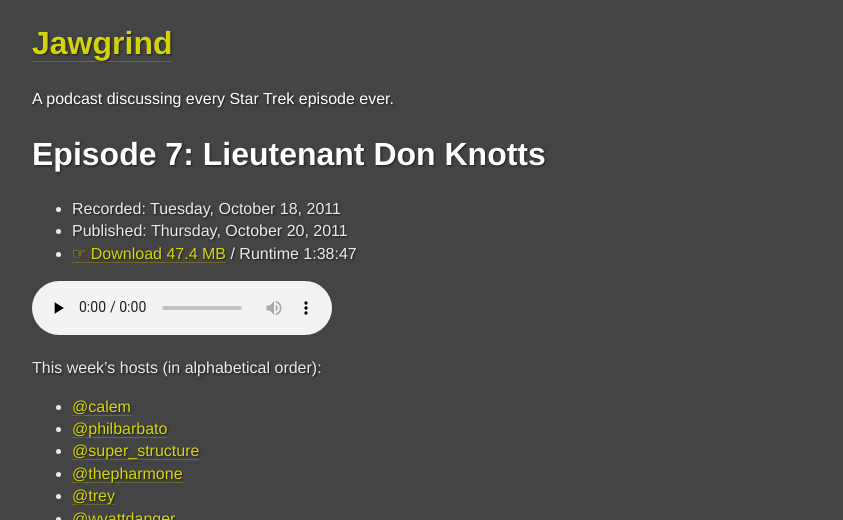
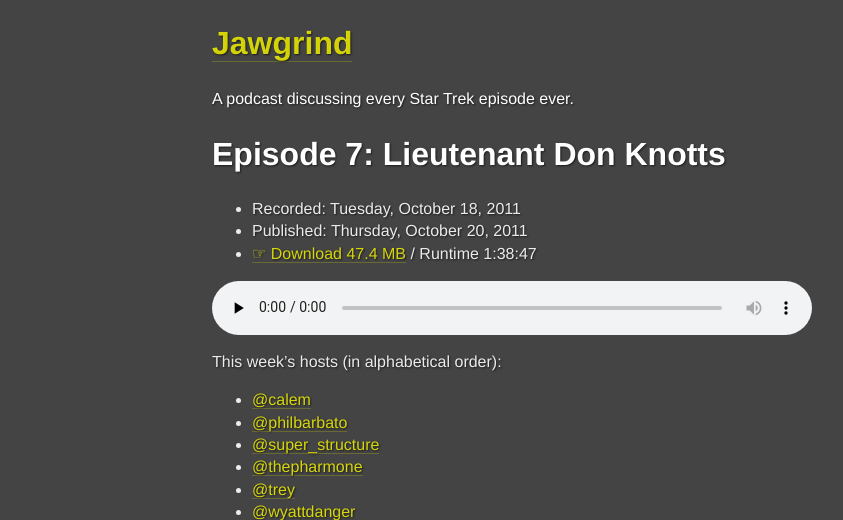
Before and after one commit to trey/jawgrind, a Jekyll site: the page built from _posts/2011-10-20-e7.md, in a window 1280 px wide. Shown: the top 520 px of the page, without its empty margins (128-971 px from the left). Built offline with Jekyll 4.4.1, drawn with Linux system fonts in a browser that asks for light colours; some of the changed text lies outside the part shown; grey boxes are pictures that could not be loaded.

Commit message:
Prev/next nav, basic episode style.

```diff
--- a/_layouts/default.html
+++ b/_layouts/default.html
@@ -2,7 +2,7 @@
 <html>
 {% include head.html %}
 
-<body>
+<body{% if page.title %} class="episode"{% endif %}>
     <div id="wrapper">
     {% include header.html %}
 
--- a/_layouts/episode.html
+++ b/_layouts/episode.html
@@ -1,10 +1,11 @@
 ---
 layout: default
+bodyclass: episode
 ---
 
 <h1>Episode {{ page.permalink }}: {{ page.title }}</h1>
 
-<ul>
+<ul class="meta">
     {% if page.recorded %}
     <li>Recorded: {{ page.recorded | date: '%A, %B %e, %Y' }}</li>
     {% endif %}
@@ -17,3 +18,14 @@
 <div class="notes">
     {{ content }}
 </div>
+
+<nav>
+    <ul>
+        {% if page.previous.url %}
+        <li class="prev"><a href="{{ page.previous.url }}">◀ Episode {{ page.previous.permalink }}: {{ page.previous.title }}</a></li>
+        {% endif %}
+        {% if page.next.url %}
+        <li class="next"><a href="{{ page.next.url }}">Episode {{ page.next.permalink }}: {{ page.next.title }} ▶</a></li>
+        {% endif %}
+    </ul>
+</nav>
--- a/css/main.scss
+++ b/css/main.scss
@@ -14,13 +14,16 @@
 }
 
 #wrapper {
+    // middle
     margin: 0 5em;
 
+    // largest
     @include breakpoint(xxl) {
         margin: 0 auto;
         width: 60em;
     }
 
+    // smallest
     @include breakpoint(l) { margin: 0 1em; }
 }
 
@@ -182,7 +185,7 @@
 footer {
     color: rgba(255, 255, 255, .4);
     font-size: .7em;
-    padding: 50px 0 20px;
+    padding: 50px 0 80px;
 
     a {
         background: none;
@@ -190,6 +193,49 @@
     }
 }
 
-.notes {
-    ul ul { margin: 0; }
+.episode {
+    audio {
+        display: block;
+        width: 100%;
+    }
+
+    nav {
+        @include clearfix;
+        margin-top: 100px;
+        padding: 10px;
+
+        ul {
+            margin: 0;
+            padding: 0;
+        }
+
+        li {
+            display: inline-block;
+            margin-bottom: 10px;
+        }
+
+        .next {
+            float: right;
+            // Break to the next line if things are close.
+            padding-right: 20px;
+        }
+
+        .previous { float: left; }
+    }
+
+    #wrapper {
+        margin: 0 auto;
+        width: 600px;
+
+        @include breakpoint(m) {
+            margin: 0 1em;
+            width: auto;
+        }
+    }
+
+    .notes {
+        img { width: 100%; }
+
+        ul ul { margin: 0; }
+    }
 }
```
